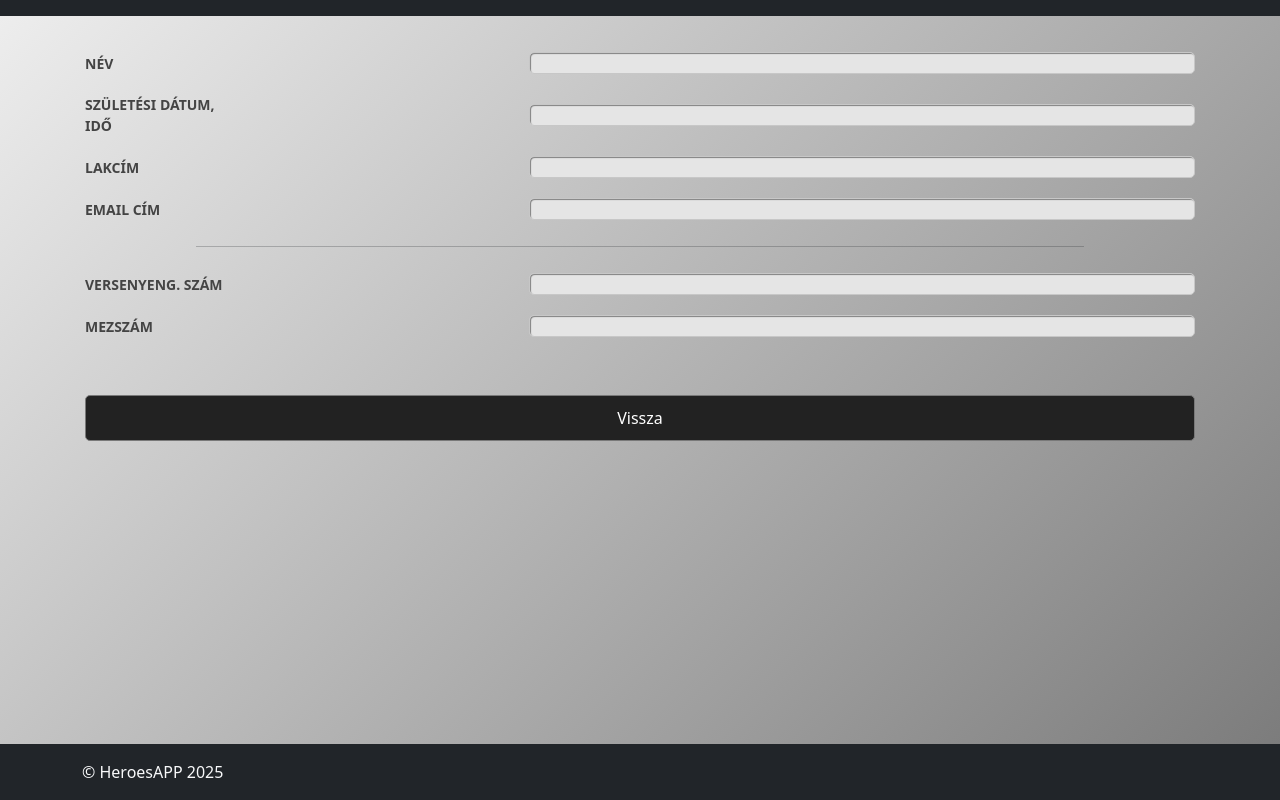
After one commit to HamarTudosZsuzsanna/yii2_mobilapp, a Yii app: template basic/views/profile/personal/index.php in a window 1280 px wide. The commit adds this page. Run offline with PHP 8.4 and a stand-in for Yii, Linux system fonts and the light colour scheme; the template is opened without the code that fills it, so the values that code supplies are empty; some libraries are stand-ins or nearby versions.

Commit message:
profil oldal | személyes adatok | design

```diff
--- a/basic/controllers/ProfileController.php
+++ b/basic/controllers/ProfileController.php
@@ -31,4 +31,10 @@ class ProfileController extends Controller
             'user' => $user,
         ]);
     }
+
+    public function actionPersonal()
+    {
+        $user = Yii::$app->user->identity;
+        return $this->render('personal/index', ['user' => $user]);
+    }
 }
--- a/basic/views/layouts/main.php
+++ b/basic/views/layouts/main.php
@@ -31,42 +31,39 @@ $this->registerLinkTag(['rel' => 'icon', 'type' => 'image/x-icon', 'href' => Yii
 <?php $this->beginPage() ?>
 <!DOCTYPE html>
 <html lang="<?= Yii::$app->language ?>" class="h-100">
+
 <head>
     <title><?= Html::encode($this->title) ?></title>
     <?php $this->head() ?>
+    <link rel="stylesheet" href="https://cdnjs.cloudflare.com/ajax/libs/font-awesome/6.5.0/css/all.min.css">
+
 </head>
+
 <body class="d-flex flex-column h-100">
     <?php $this->beginBody() ?>
 
-<header id="header">
-    <?php
-    NavBar::begin([
-        /*'brandLabel' => Yii::$app->name,
-        'brandUrl' => Yii::$app->homeUrl,*/
-        'options' => ['class' => 'navbar-expand-md navbar-dark bg-dark fixed-top p-4']
-    ]);
-    echo Nav::widget([
-        'options' => ['class' => 'navbar-nav'],
-        'items' => [
-            ['label' => 'Home', 'url' => ['/site/index']],
-            ['label' => 'About', 'url' => ['/site/about']],
-            ['label' => 'Játékosok', 'url' => ['/player']],
-            ['label' => 'Contact', 'url' => ['/site/contact']],
-            Yii::$app->user->isGuest
-                ? ['label' => 'Login', 'url' => ['/site/login']]
-                : '<li class="nav-item">'
-                    . Html::beginForm(['/site/logout'])
-                    . Html::submitButton(
-                        'Logout (' . Yii::$app->user->identity->username . ')',
-                        ['class' => 'nav-link btn btn-link logout']
-                    )
-                    . Html::endForm()
-                    . '</li>'
-        ]
-    ]);
-    NavBar::end();
-    ?>
+    <header id="header" class="bg-dark p-2 text-end">
+        <?php if (!Yii::$app->user->isGuest): ?>
+            <div class="d-inline-block text-white">
+                <span class="me-3">
+                    <?= Html::a('<i class="fas fa-user-circle"></i> ' . Html::encode(Yii::$app->user->identity->username), ['/profile/index'], [
+                        'class' => 'text-white text-decoration-none',
+                        'encode' => false,
+                        'title' => 'Profil megtekintése',
+                    ]) ?>
+                </span>
+
+                <?= Html::beginForm(['/site/logout'], 'post', ['class' => 'd-inline']) ?>
+                <?= Html::submitButton('<i class="fas fa-sign-out-alt"></i>', [
+                    'class' => 'btn btn-link text-white',
+                    'title' => 'Kijelentkezés',
+                    'encode' => false,
+                ]) ?>
+                <?= Html::endForm() ?>
+            </div>
+        <?php endif; ?>
     </header>
+
 
     <main id="main" class="flex-grow-1" role="main">
         <div class="container d-flex flex-column align-items-center justify-content-start mt-3 mb-3" id="container">
@@ -89,5 +86,6 @@ $this->registerLinkTag(['rel' => 'icon', 'type' => 'image/x-icon', 'href' => Yii
 
     <?php $this->endBody() ?>
 </body>
+
 </html>
 <?php $this->endPage() ?>
--- /dev/null
+++ b/basic/views/profile/personal/index.php
@@ -0,0 +1,37 @@
+<?php
+
+use yii\helpers\Html;
+$this->registerCssFile('@web/css/profile.css');
+
+
+$this->title = 'Saját profil';
+?>
+
+<?php if ($user->player): ?>
+<div class="details-container">
+    <div class="label">név</div>
+    <div class="data"><?= Html::encode($user->player->name) ?></div>
+</div>
+<div class="details-container">
+    <div class="label">születési dátum, idő</div>
+    <div class="data"><?= Html::encode($user->player->birthday) ?></div>
+</div>
+<div class="details-container">
+    <div class="label">lakcím</div>
+    <div class="data"><?= Html::encode($user->player->address) ?></div>
+</div>
+<div class="details-container">
+    <div class="label">email cím</div>
+    <div class="data"><?= Html::encode($user->player->email) ?></div>
+</div>
+<hr>
+<div class="details-container">
+    <div class="label">versenyeng. szám</div>
+    <div class="data"><?= Html::encode($user->player->license) ?></div>
+</div>
+<div class="details-container">
+    <div class="label">mezszám</div>
+    <div class="data"><?= Html::encode($user->player->number) ?></div>
+</div>
+<?php endif; ?>
+<?= Html::a('Vissza', ['profile/'], ['class' => 'btn btn-primary mb-3 mt-5 button']) ?>
--- a/basic/web/css/home.css
+++ b/basic/web/css/home.css
@@ -8,7 +8,7 @@ body {
 
 }
 main {
-    padding: 15px;
+    padding-bottom: 30px;
     height: 80%;
     display: flex;
     flex-direction: column;
--- /dev/null
+++ b/basic/web/css/profile.css
@@ -0,0 +1,47 @@
+hr{
+    width: 80%;
+}
+
+.name{
+    font-size: 32px;
+    font-weight: bold;
+    text-shadow: 1px 1px black;
+    text-align: center;
+    color: #555;
+}
+.club{
+    text-align: center;
+    font-style: italic;
+    color: rgb(105, 105, 105);
+    text-shadow: 1px 1px rgb(231, 231, 231);
+}
+
+.details-container{
+    display: flex;
+    flex-direction: row;
+    justify-content: space-between;
+    align-items: center;
+    gap: 10px;
+    width: 100%;
+    flex-wrap: nowrap;
+    margin: 10px;
+}
+
+.data{
+    padding: 10px;
+    border: 1px solid #c7c7c7;
+    border-radius: 5px;
+    background-color: #e5e5e5;
+    color: #444;
+    box-shadow: inset 1px 1px 1px grey;
+    width: 60%;
+    line-height: 1.5;
+    letter-spacing: 1px;
+}
+.label{
+    font-size: 14px;
+    font-weight: bold;
+    text-transform: uppercase;
+    color: #444;
+    width: 150px;
+}
--- a/basic/web/css/site.css
+++ b/basic/web/css/site.css
@@ -4,7 +4,7 @@ html, body {
 }
 
 main > .container {
-    padding: 70px 15px 25px;
+    padding: 10px 15px 35px;
     overflow: scroll;
     height: 90%;
 }
@@ -80,8 +80,8 @@ a.desc:after {
     background-color: #222 !important;
     color: #fff !important;
     text-decoration: none;
-    /*width: 80%;
-    height: 30px !important;*/
+    width: 100%;
+    /*height: 30px !important;*/
     text-align: center;
     display: flex;
     align-items: center;
@@ -113,4 +113,5 @@ a.desc:after {
 
 .form-group {
     margin-bottom: 1rem;
+    width: 100%;
 }
```
Also changed, not shown: basic/views/profile/index.php (+14 -9 lines). Lines whose indentation alone changed are shown as unchanged.
